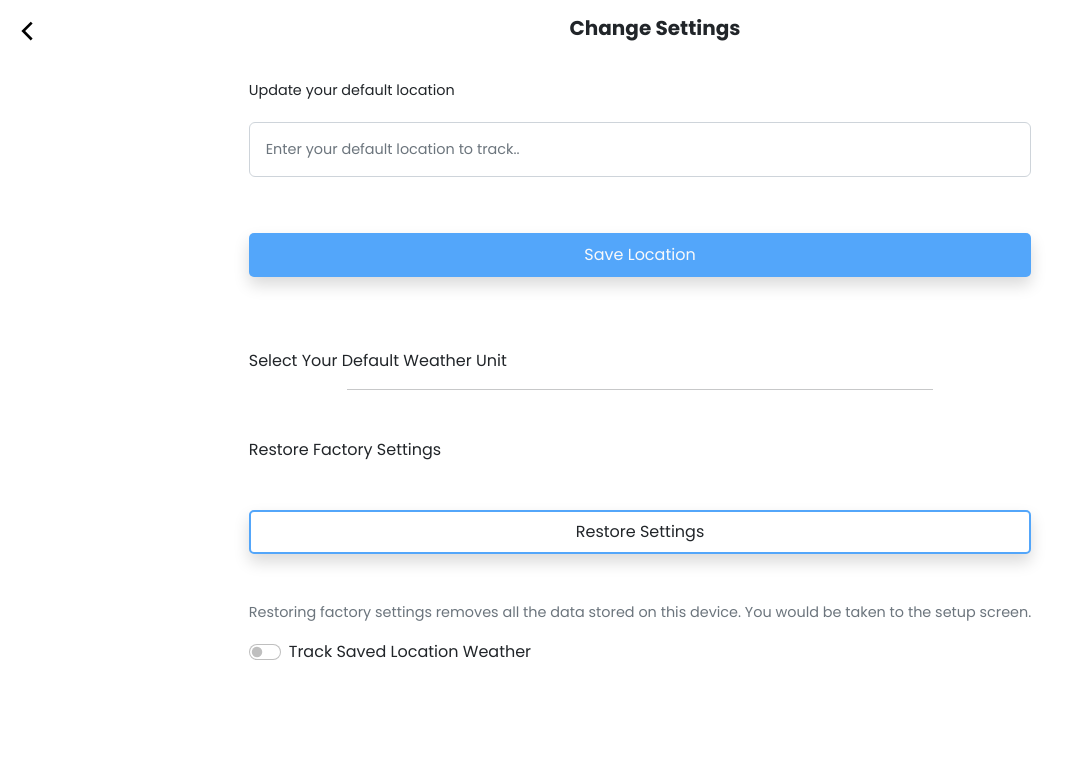
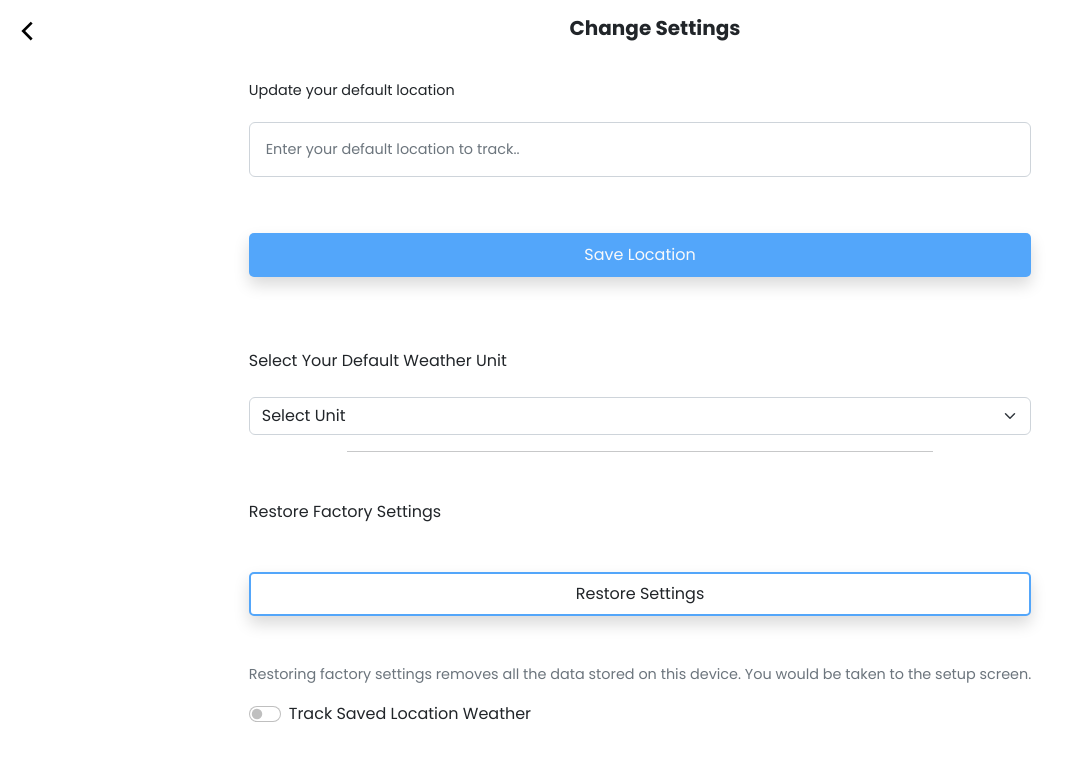
Before and after one commit to Adedoyin-Emmanuel/react-weather-app, a React (Create React App) app: page /settings in a window 1280 px wide. Shown: the top 760 px of the page, without its empty margins (0-1076 px from the left). Built offline with nearby package versions, Linux system fonts and the light colour scheme.

Commit message:
Added the weather unit form

```diff
--- a/src/pages/Settings.jsx
+++ b/src/pages/Settings.jsx
@@ -76,6 +76,16 @@ const Settings = () => {
 
               <label htmlFor="defaultWeatherUnit " className="text-capitalize py-2 my-2">select your default weather unit</label>
 
+              <div className="mb-3">
+
+                <select className="form-select form-select my-2" name="" id="">
+                  <option defaultValue="SELECT" className="text-capitalize">Select Unit</option>
+                  <option defaultValue="" className="text-capitalize">New Delhi</option>
+                  <option defaultValue="" className="text-capitalize">Istanbul</option>
+                  <option defaultValue="" className="text-capitalize">Jakarta</option>
+                </select>
+              </div>
+
               <hr className="horizontal-line py-3 w-75 m-auto " />
 
               <section className="factory-settings my-3">
```
